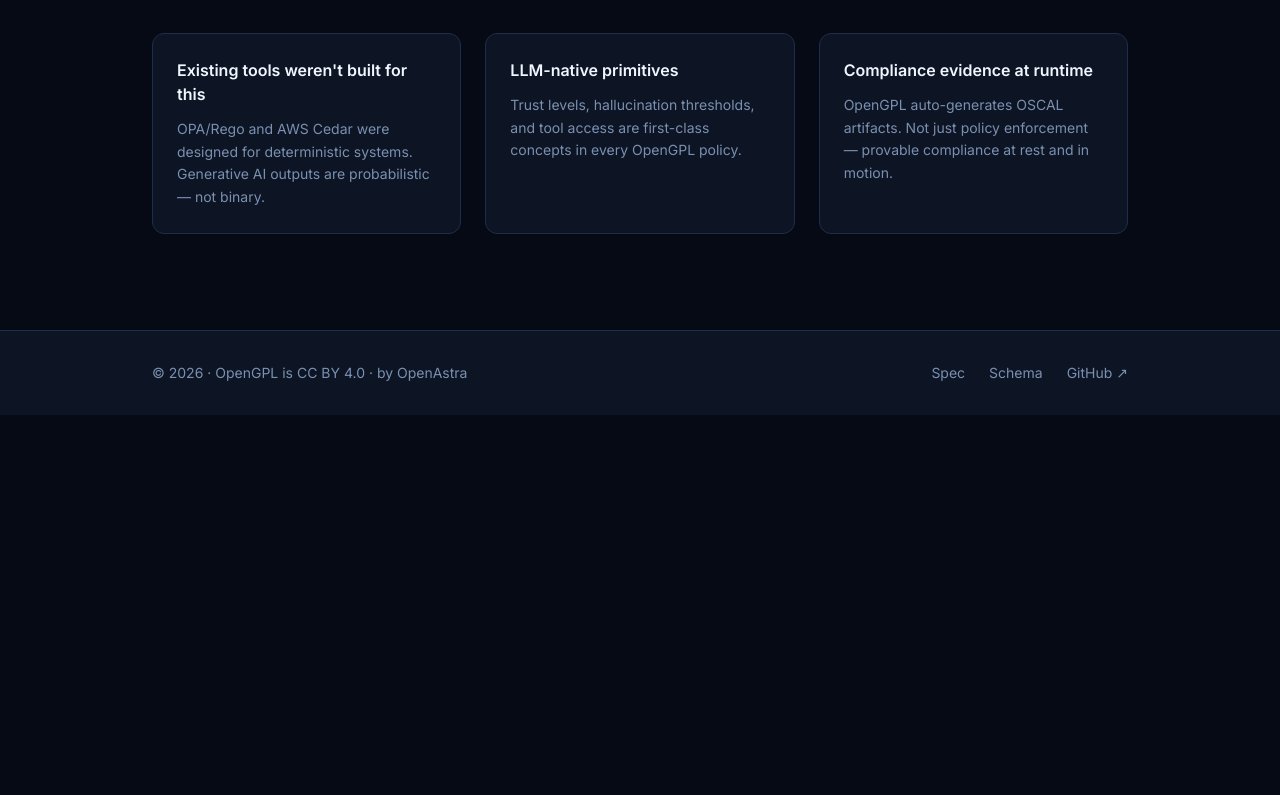
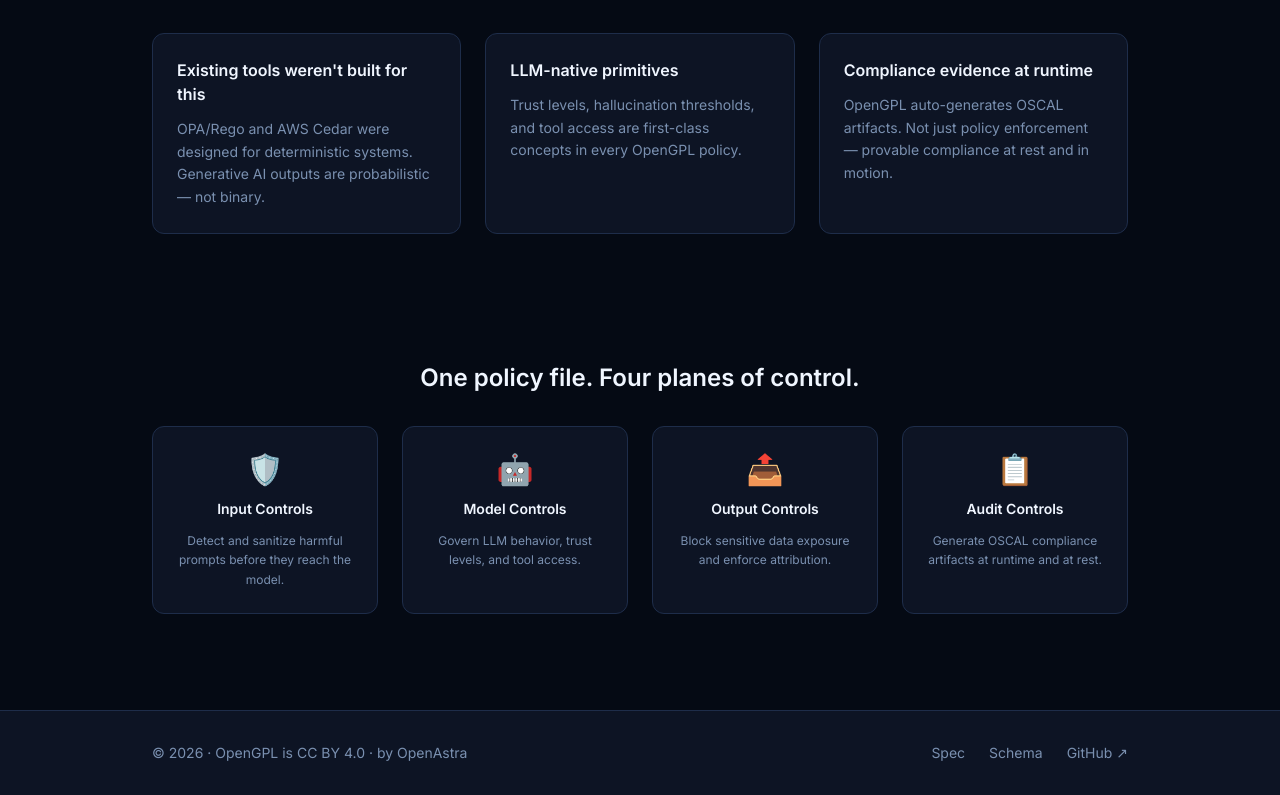
Before and after one commit to sadayamuthu/opengpl.org, a React (Vite) app: page / in a window 1280 px wide. Shown: the part 974-1769 px from the top of the page. Before the commit the page ends 1389 px from the top, so only its background shows below. Built offline with nearby package versions, Linux system fonts and the light colour scheme.

Commit message:
feat: add Four Control Planes section

```diff
--- a/src/pages/Home.jsx
+++ b/src/pages/Home.jsx
@@ -70,6 +70,27 @@
         </div>
       </section>
 
+      {/* Four Control Planes */}
+      <section className="flex flex-col gap-8">
+        <h2 className="text-2xl font-semibold text-text-primary text-center">
+          One policy file. Four planes of control.
+        </h2>
+        <div className="grid grid-cols-1 sm:grid-cols-4 gap-6">
+          {[
+            { icon: '🛡️', name: 'Input Controls', desc: 'Detect and sanitize harmful prompts before they reach the model.' },
+            { icon: '🤖', name: 'Model Controls', desc: 'Govern LLM behavior, trust levels, and tool access.' },
+            { icon: '📤', name: 'Output Controls', desc: 'Block sensitive data exposure and enforce attribution.' },
+            { icon: '📋', name: 'Audit Controls', desc: 'Generate OSCAL compliance artifacts at runtime and at rest.' },
+          ].map((plane, i) => (
+            <div key={i} className="bg-surface border border-subtle rounded-xl p-6 flex flex-col items-center text-center gap-3">
+              <span className="text-3xl">{plane.icon}</span>
+              <h3 className="text-text-primary font-semibold text-sm">{plane.name}</h3>
+              <p className="text-text-muted text-xs leading-relaxed">{plane.desc}</p>
+            </div>
+          ))}
+        </div>
+      </section>
+
     </div>
   )
 }
```
Also changed, not shown: 1 other file (tests, documents, lock files or other folders).
